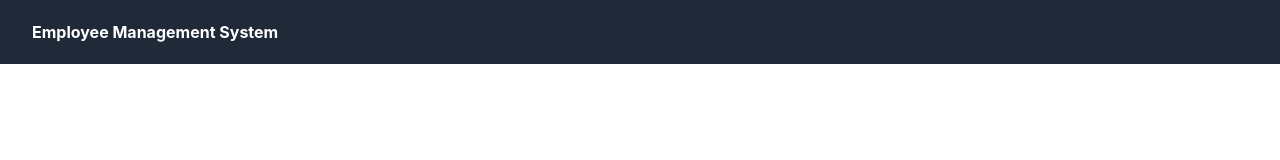
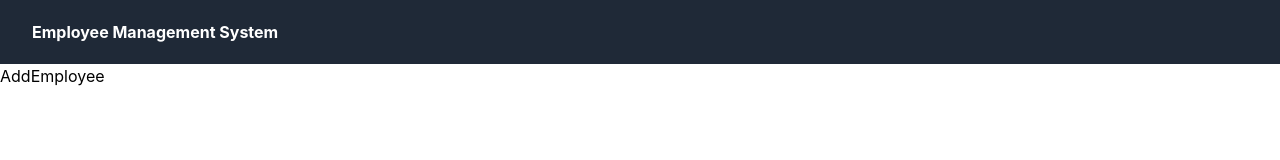
Before and after one commit to Danny4life/shopaste_system_ui, a React (Create React App) app: page / in a window 1280 px wide. Shown: the top 160 px of the page. Built offline with nearby package versions, Linux system fonts and the light colour scheme; the HTML template or start-up script is replaced by a standard one.

Commit message:
ad employee component

```diff
--- a/src/App.js
+++ b/src/App.js
@@ -1,11 +1,13 @@
 
 import './App.css';
+import AddEmployee from './component/AddEmployee';
 import NavBar from './component/NavBar.jsx';
 
 function App() {
   return (
     <div className="app">
       <NavBar />
+      <AddEmployee />
     </div>
   );
 }
--- /dev/null
+++ b/src/component/AddEmployee.jsx
@@ -0,0 +1,9 @@
+import React from 'react'
+
+const AddEmployee = () => {
+  return (
+    <div>AddEmployee</div>
+  )
+}
+
+export default AddEmployee
```
